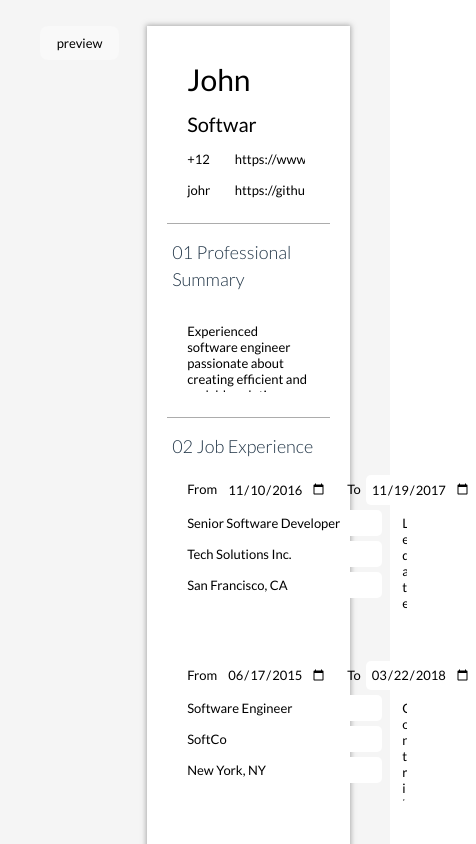
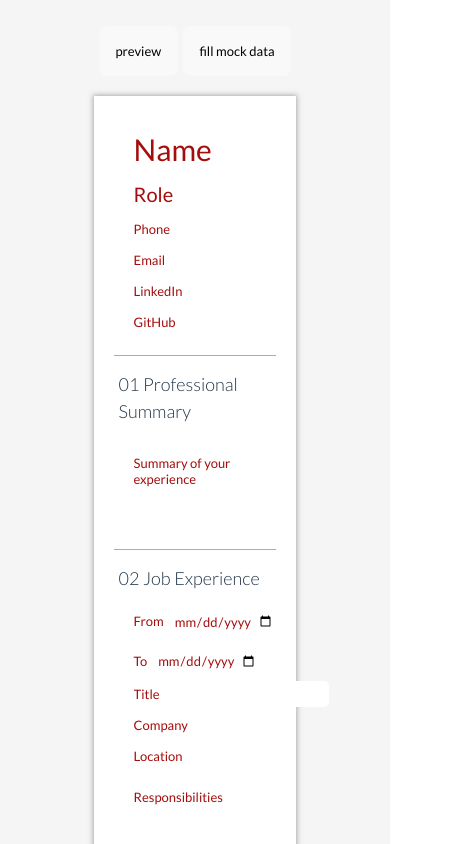
Before and after one commit to sevleo/TOP-CVMaker, a React (Vite) app: page / in a window 390 px wide. Shown: the top 844 px of the page, 476 px wide, since content can reach past the window. Built offline with nearby package versions, Linux system fonts and the light colour scheme.

Commit message:
update responsive design

```diff
--- a/src/App.css
+++ b/src/App.css
@@ -204,3 +204,19 @@ form .experience:hover {
   margin-right: 15px;
   margin-bottom: 15px;
 }
+
+.controls {
+  display: flex;
+  gap: 5px;
+  height: 50px;
+}
+
+@media screen and (max-width: 900px) {
+  main {
+    display: flex;
+    flex-direction: column;
+    justify-content: center;
+    align-items: center;
+    gap: 20px;
+  }
+}
--- a/src/App.jsx
+++ b/src/App.jsx
@@ -141,7 +141,7 @@ function App() {
     ],
   };
 
-  const [profile, setProfile] = useState(defaultProfile);
+  const [profile, setProfile] = useState(emptyProfile);
 
   const handleFieldChange = (field, value) => {
     setProfile((prevProfile) => ({
@@ -206,6 +206,10 @@ function App() {
     html2pdf().set(options).from(documentToPrint).save();
   };
 
+  const fillMockData = () => {
+    setProfile(defaultProfile);
+  };
+
   return (
     <>
       <main>
@@ -220,6 +224,11 @@ function App() {
             label="preview"
             className="preview-button"
             onClick={openDialog}
+          />
+          <Button
+            label="fill mock data"
+            className="preview-button"
+            onClick={fillMockData}
           />
         </div>
         <div className="form">
--- a/src/components/Input.jsx
+++ b/src/components/Input.jsx
@@ -1,4 +1,4 @@
-import { useState } from "react";
+import { useState, useEffect } from "react";
 import "../styles/Input.css";
 
 export default function Input({
@@ -13,16 +13,13 @@ export default function Input({
 }) {
   const [fieldValue, setFieldValue] = useState(value);
 
+  useEffect(() => {
+    setFieldValue(value);
+  }, [value]);
+
   function handleInputChange(e) {
     setFieldValue(e.target.value);
     onChange(e.target.value);
-    // console.log(e);
-    // if (
-    //   (e.target.parentElement.className === "skill-name") &
-    //   (e.target.value.length > 21)
-    // ) {
-    //   e.target.style.width = e.target.value.length + "ch";
-    // }
   }
 
   function handleTextAreaChange(e) {
--- a/src/styles/ContactSection.css
+++ b/src/styles/ContactSection.css
@@ -42,3 +42,10 @@
   grid-column: 2 / 4;
   grid-row: 4 / 5;
 }
+
+@media screen and (max-width: 900px) {
+  .form .contact-section {
+    display: flex;
+    flex-direction: column;
+  }
+}
--- a/src/styles/ExperienceSection.css
+++ b/src/styles/ExperienceSection.css
@@ -34,3 +34,15 @@
   padding: 5px;
   width: 60%;
 }
+
+@media screen and (max-width: 900px) {
+  .form .dates {
+    flex-direction: column;
+  }
+  .form .experience-details {
+    flex-direction: column;
+  }
+  .form .experience-details > div {
+    width: 100%;
+  }
+}
--- a/src/styles/PreviewContainer.css
+++ b/src/styles/PreviewContainer.css
@@ -114,3 +114,32 @@ p {
   margin: 0px;
   padding: 2px;
 }
+
+@media screen and (max-width: 900px) {
+  .preview.on {
+    display: block;
+  }
+
+  dialog .cv {
+    /* background-color: red; */
+    margin: auto;
+    width: 100%;
+    height: 100%;
+  }
+
+  .preview.on .preview-buttons {
+    /* margin-top: 20px; */
+    margin-bottom: 10px;
+    width: 200px;
+    justify-content: space-evenly;
+    /* position: sticky; */
+    /* left: 50px; */
+    /* top: 2px; */
+    transform: translate(100%);
+  }
+
+  .preview.on .preview-buttons > button {
+    /* background-color: black; */
+    /* color: white; */
+  }
+}
```
